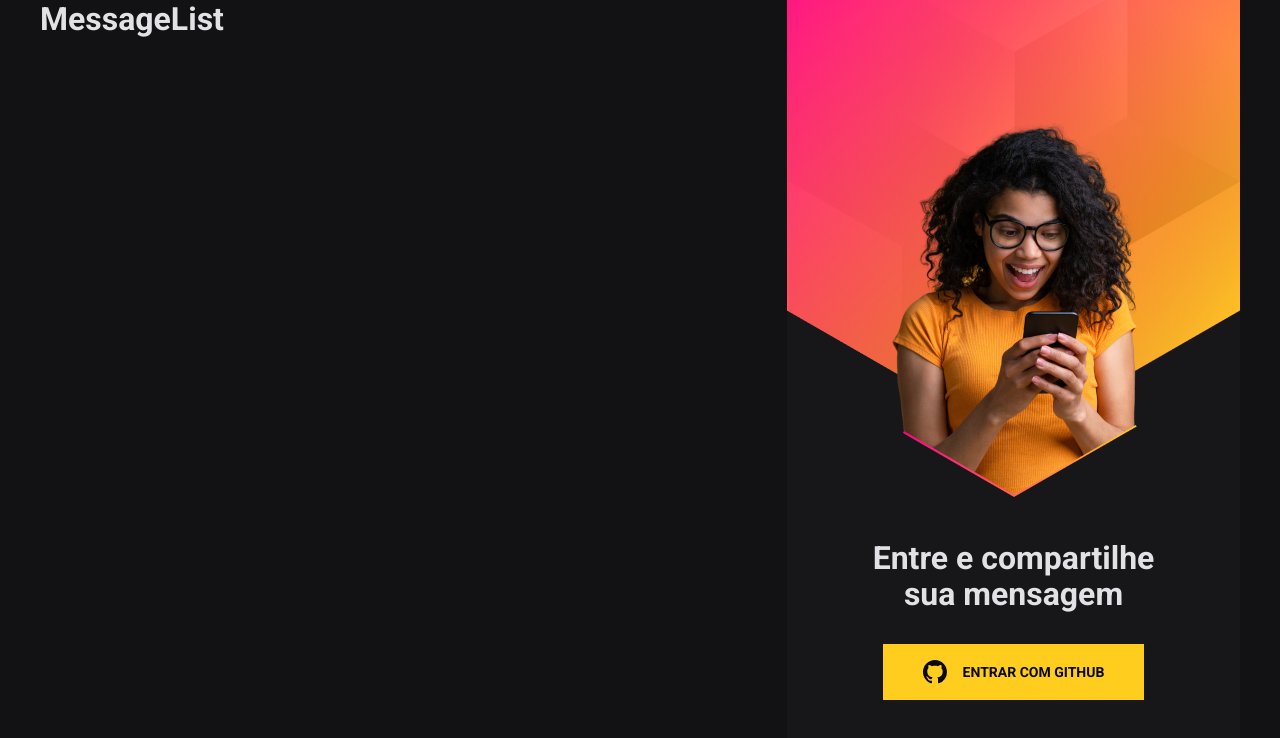
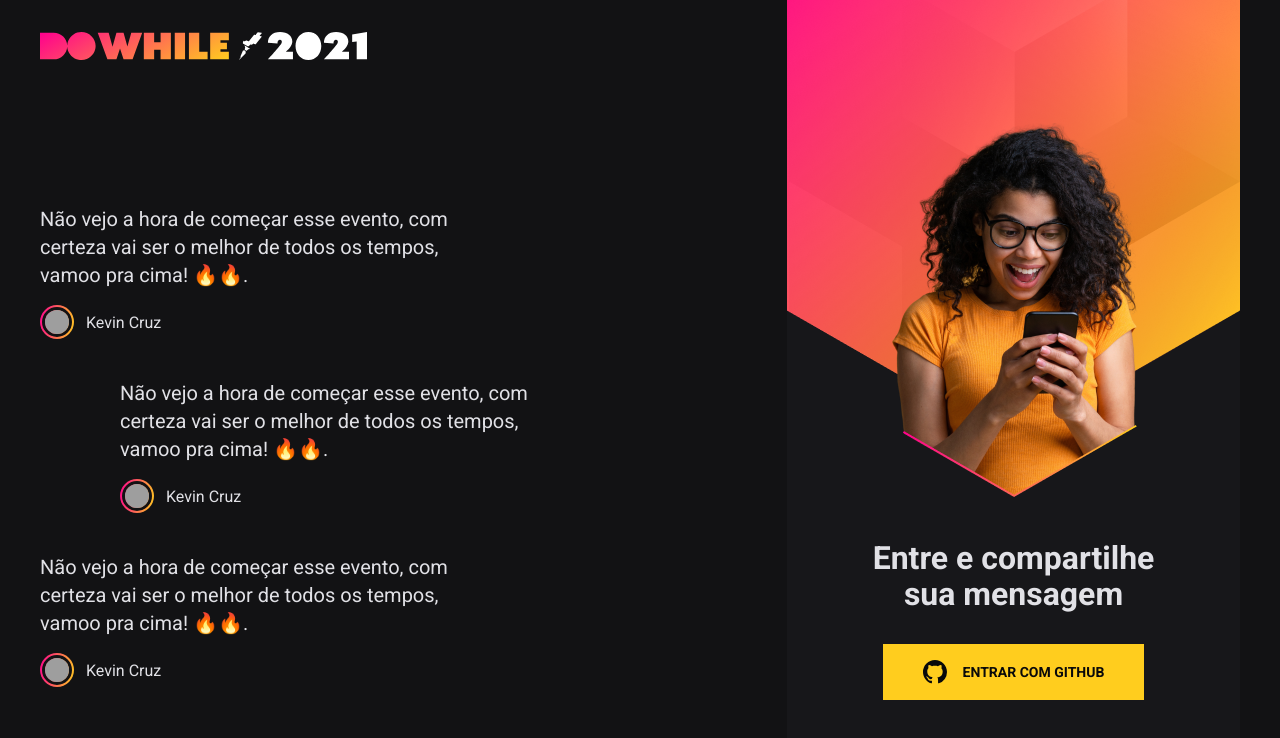
Before and after one commit to kevinmcruzp/dowhile_messages-reactjs, a React (Vite) app: page / in a window 1280 px wide. Shown: the top 738 px of the page. Built offline with nearby package versions, Linux system fonts and the light colour scheme; grey boxes are pictures that could not be loaded.

Commit message:
MessageList component finished

```diff
--- a/src/components/MessageList/index.tsx
+++ b/src/components/MessageList/index.tsx
@@ -1,5 +1,43 @@
+import styles from './styles.module.scss'
+
+import logoImg from '../../assets/logo.svg'
+
 export function MessageList() {
   return (
-    <h1>MessageList</h1>
+    <div className={styles.messageListWrapper}>
+      <img src={logoImg} alt="DoWhile2021" />
+
+      <ul className={styles.messageList}>
+        <li className={styles.message}>
+          <p className={styles.messageContent}>Não vejo a hora de começar esse evento, com certeza vai ser o melhor de todos os tempos, vamoo pra cima! 🔥🔥.</p>
+          <div className={styles.messageUser}>
+            <div className={styles.userImage}>
+              <img src="https://github.com/KevinMCruzP.png" alt="Kevin Cruz" />
+            </div>
+            <span>Kevin Cruz</span>
+          </div>
+        </li>
+
+        <li className={styles.message}>
+          <p className={styles.messageContent}>Não vejo a hora de começar esse evento, com certeza vai ser o melhor de todos os tempos, vamoo pra cima! 🔥🔥.</p>
+          <div className={styles.messageUser}>
+            <div className={styles.userImage}>
+              <img src="https://github.com/KevinMCruzP.png" alt="Kevin Cruz" />
+            </div>
+            <span>Kevin Cruz</span>
+          </div>
+        </li>
+
+        <li className={styles.message}>
+          <p className={styles.messageContent}>Não vejo a hora de começar esse evento, com certeza vai ser o melhor de todos os tempos, vamoo pra cima! 🔥🔥.</p>
+          <div className={styles.messageUser}>
+            <div className={styles.userImage}>
+              <img src="https://github.com/KevinMCruzP.png" alt="Kevin Cruz" />
+            </div>
+            <span>Kevin Cruz</span>
+          </div>
+        </li>
+      </ul>
+    </div>
   )
 }
--- /dev/null
+++ b/src/components/MessageList/styles.module.scss
@@ -0,0 +1,59 @@
+.messageListWrapper {
+  display:flex;
+  flex-direction: column;
+
+  justify-content: space-between;
+  align-items: flex-start;
+
+  > img {
+    height: 28px;
+    margin: 32px 0;
+  }
+
+  .messageList {
+    list-style: none;
+
+    display:flex;
+    flex-direction: column;
+    justify-content: center;
+    gap: 40px;
+    flex:1;
+
+    .message {
+      max-width: 440px;
+
+      &:nth-child(2) {
+        margin-left: 80px;
+      }
+
+      .messageContent {
+        font-size: 20px;
+        line-height: 28px;
+      }
+      .messageUser {
+        margin-top: 16px;
+        display:flex;
+        align-items: center;
+
+        .userImage {
+
+          padding: 2px;
+          background: linear-gradient(100deg, #ff008e 0%, #ffcd1e 100%);
+          border-radius: 50%;
+          line-height: 0;
+
+          img {
+            width:30px;
+            height: 30px;
+            border-radius: 50%;
+            border:3px solid #121214;
+          }
+        }
+        span {
+          font-size: 16px;
+          margin-left: 12px;
+        }
+      }
+    }
+  }
+}
```
